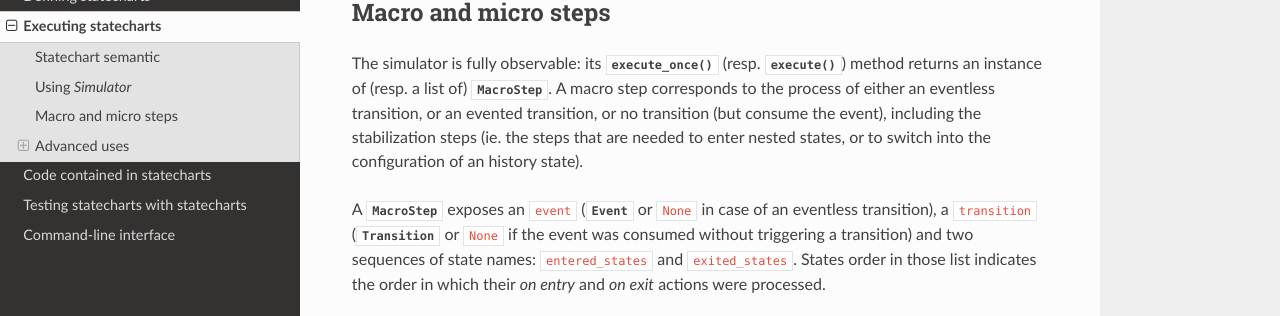
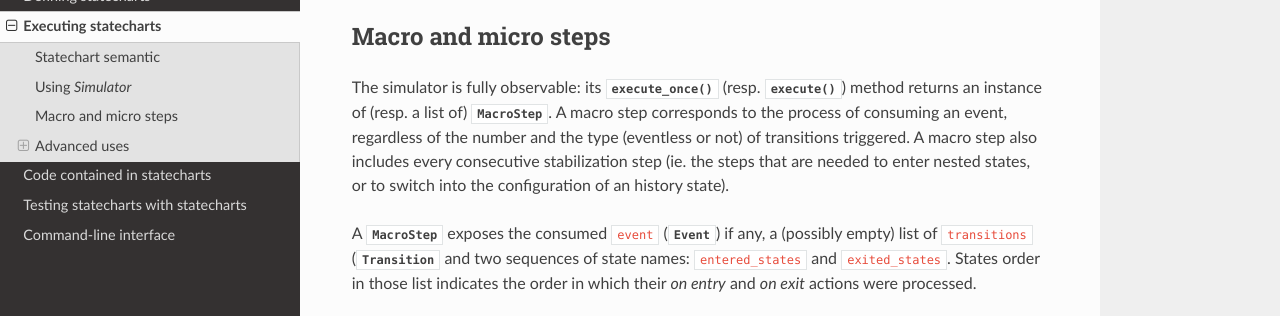
Before and after one commit to AlexandreDecan/sismic, a Sphinx documentation site: the page built from docs/execution.rst, in a window 1280 px wide and 900 px high, scrolled down 2981 px, cut to the strip 179-495 px from the top of the window. Built offline with Sphinx 7.4.7 and the Read the Docs theme 2.0.0, drawn with Linux system fonts in a browser that asks for light colours; some of the changed text lies outside the part shown.

Commit message:
More than one transition can be performed at the same time (not by our smulator but in general)

```diff
--- a/docs/execution.rst
+++ b/docs/execution.rst
@@ -58,7 +58,8 @@ There are several workarounds. For instance, one can define a shared object in t
 allows parallel states to communicate and to synchronize. Or, at a statechart level, one can define an additional
 parallel state that *resends* events for each other parallel state (ie. if the received event is *e1*, it raises
 an internal event *e1_i* for each other parallel region *i*).
-Finally, the restriction we implemented can also be overridden by subclassing the simulator (see :ref:`other_semantics`).
+Finally, the restriction we implemented can also be overridden by subclassing the simulator, as our implementation
+already consider that multiple transitions could be fired at once (see :ref:`other_semantics`).
 
 While it seems radical, our approach respects the UML specification which requires that the designer
 does not rely on any particular order for event instances to be dispatched to the relevant orthogonal regions.
@@ -150,18 +151,17 @@ The main methods and attributes of a simulator instance are:
 Macro and micro steps
 ---------------------
 
-The simulator is fully observable: its :py:meth:`~pyss.simulator.Simulator.execute_once` (resp. :py:meth:`~pyss.simulator.Simulator.execute`) method returns
+The simulator is fully observable: its :py:meth:`~pyss.simulator.Simulator.execute_once`
+(resp. :py:meth:`~pyss.simulator.Simulator.execute`) method returns
 an instance of (resp. a list of) :py:class:`~pyss.simulator.MacroStep`.
-A macro step corresponds to the process of either an eventless transition, or an evented transition,
-or no transition (but consume the event), including the stabilization steps (ie. the steps that are needed
-to enter nested states, or to switch into the configuration of an history state).
+A macro step corresponds to the process of consuming an event, regardless of the number and the type (eventless or not)
+of transitions triggered. A macro step also includes every consecutive stabilization step
+(ie. the steps that are needed to enter nested states, or to switch into the configuration of an history state).
 
-A :py:class:`~pyss.simulator.MacroStep` exposes an ``event`` (:py:class:`~pyss.model.Event`
-or ``None`` in case of an eventless transition), a ``transition`` (:py:class:`~pyss.model.Transition` or ``None`` if the
-event was consumed without triggering a transition) and two sequences of state names: ``entered_states`` and
-``exited_states``.
-States order in those list indicates the order in which their *on entry* and *on exit* actions
-were processed.
+A :py:class:`~pyss.simulator.MacroStep` exposes the consumed ``event`` (:py:class:`~pyss.model.Event`)
+if any, a (possibly empty) list of ``transitions`` (:py:class:`~pyss.model.Transition` and two sequences of state
+names: ``entered_states`` and ``exited_states``.
+States order in those list indicates the order in which their *on entry* and *on exit* actions were processed.
 
 .. autoclass:: pyss.simulator.MacroStep
     :members:
@@ -232,9 +232,13 @@ priority over external event, it is sufficient to override the :py:meth:`~pyss.s
         self.append(event)  # No distinction between internal and external events
         return self
 
+
 If you find that the way we deal with non-determinism is too radical or not enough permissive
-(remember :ref:`this <parallel_semantic>`), you can implement your own approach.
+(remember :ref:`this <parallel_semantic>`), you can implement your own approach to deal with non-determinism.
 The method :py:meth:`~pyss.simulator.Simulator._actionable_transitions` already returns all the transitions that
-can be triggered by an event.
-This method is actually called by :py:meth:`~pyss.simulator.Simulator._transition_step` which currently
-checks that at most one transition can be triggered.
+can be triggered by an event. This method is actually called by :py:meth:`~pyss.simulator.Simulator._transition_step`
+which currently checks that at most one transition can be triggered.
+
+You can override :py:meth:`~pyss.simulator.Simulator._transition_step` and define how situations in which several
+transitions are triggered are dealt. The remaining of the implementation is already conceived in a way to deal with
+multiple transitions fired at once.
```
Also changed, not shown: 1 other file.
